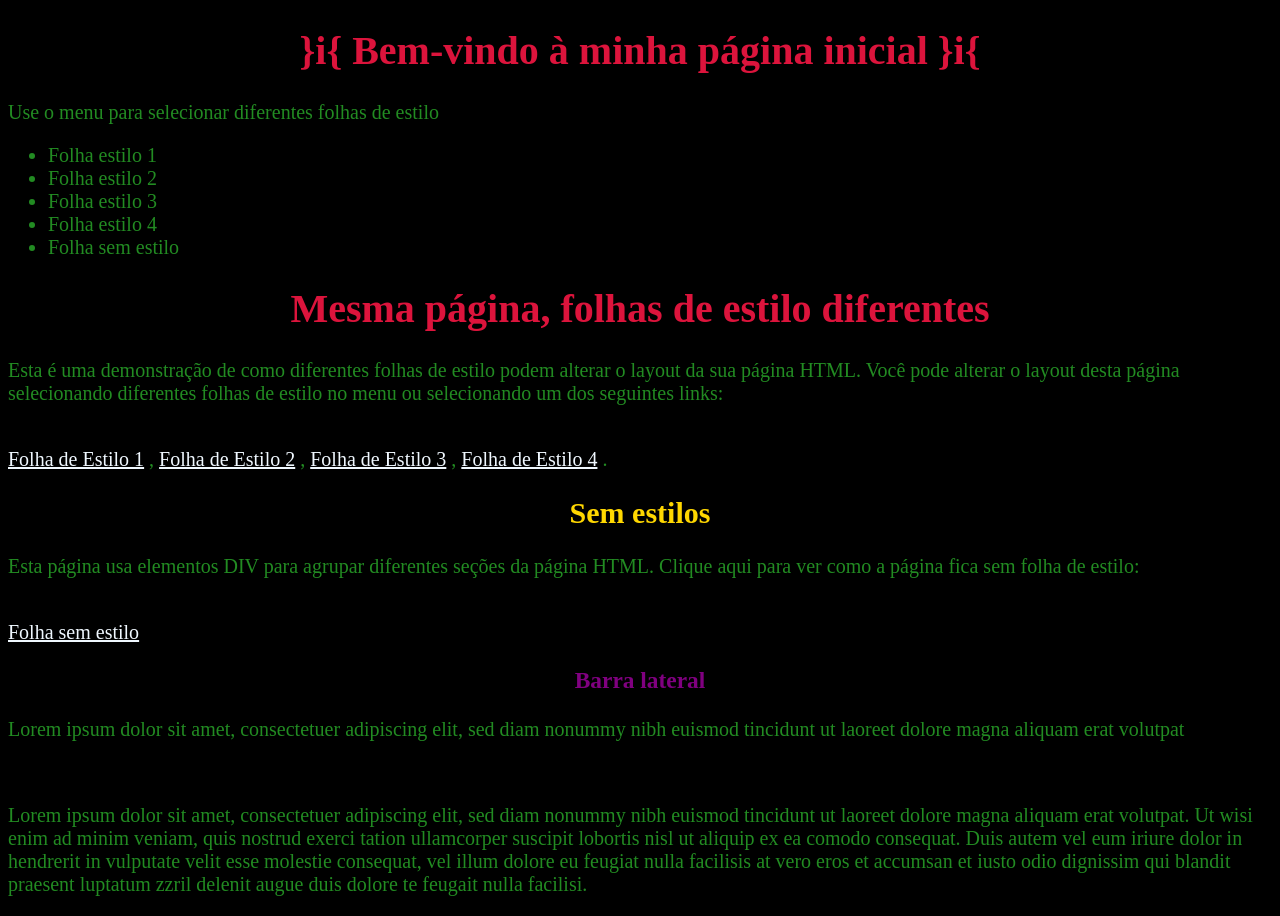
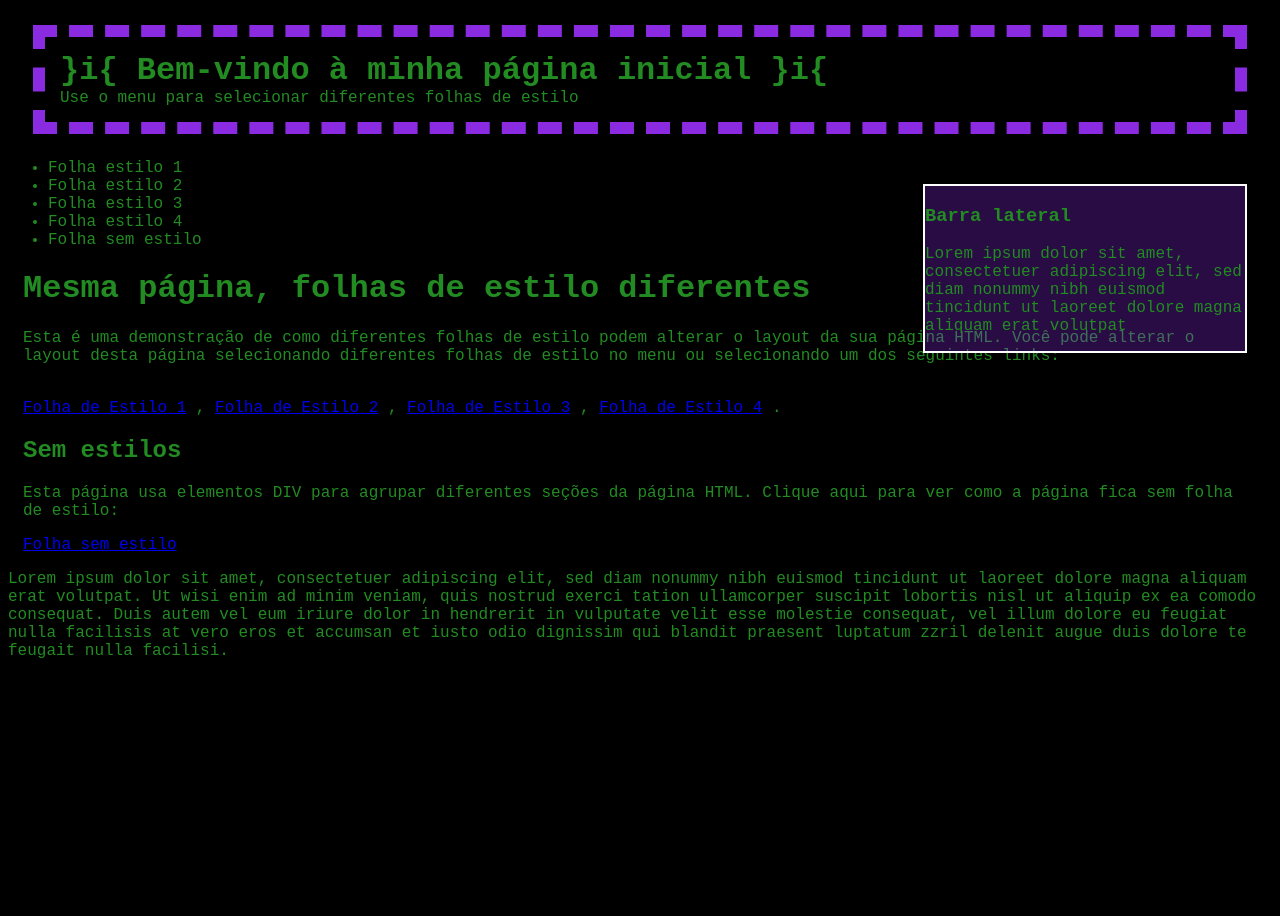
Before and after one commit to aiyra-almeida/QUA207.082-AIYRA, a plain HTML site: page quatro_estilos/index.html in a window 1280 px wide. After the commit the page ends 800 px from the top, so only its background shows below. Drawn offline with Linux system fonts and the light colour scheme.

Commit message:
atualizações do estilo4

```diff
--- /dev/null
+++ b/quatro_estilos/CSS/Estilo3.css
@@ -0,0 +1,24 @@
+body{
+background-color: rgba(247, 7, 7, 0.76);
+color: rgb(11, 1, 19);
+font: 20px "currier new";
+}
+
+a{
+color:aliceblue;
+font:16px;
+}
+h1{
+color:rgb(130, 20, 220);
+text-align: center
+}
+
+h2{
+color:gold;
+text-align: center;
+}
+
+h3{
+    color:rgb(250, 153, 8);
+    text-align: center;
+    }
--- a/quatro_estilos/CSS/Estilo4.css
+++ b/quatro_estilos/CSS/Estilo4.css
@@ -1,15 +1,50 @@
 body{
 background-color: black;
 color: forestgreen;
-font: 20px "currier new";
+font: 100% "Courier New";
 }
 
-a{
+#top{
+    padding: 15px;
+    border: 12px dashed blueviolet;
+    margin: 25px;
+}
+#top h1, #top p{
+    margin: 0px;
+}
+
+li:hover{
+    color: azure;
+    cursor: pointer;
+}
+
+#menubar{
+    background-color: black
+}
+
+#main{
+    margin: 15px;
+}
+
+.wrapper{
+    position: relative;
+}
+#sidebar{
+    background-color: rgba(137, 43, 226, 0.295);
+    position: absolute;
+    right: 0;
+    top: 0;
+    width: 320px;
+    border: 2px, solid white;
+    margin: 25px;
+}
+
+/*a{
 color:aliceblue;
 font:16px;
 }
 h1{
-color:crimson;
+color:rgb(20, 113, 220);
 text-align: center
 }
 
@@ -22,3 +57,4 @@ h3{
     color:purple;
     text-align: center;
     }
+*/
--- a/quatro_estilos/index.html
+++ b/quatro_estilos/index.html
@@ -1,15 +1,24 @@
 <!DOCTYPE html>
 <html lang="pt-br">
+
 <head>
     <meta charset="UTF-8">
     <meta name="viewport" content="width=device-width, initial-scale=1.0">
     <title>Quatro estilos</title>
-<link rel="stylesheet" href="/QUA207.082-AIYRA/quatro_estilos/CSS/Estilo4.css">
+    <link rel="stylesheet" href="/quatro_estilos/CSS/Estilo4.css">
 </head>
+
 <body>
-
+    <div id="top">
         <h1>}i{ Bem-vindo à minha página inicial }i{ </h1>
         <p>Use o menu para selecionar diferentes folhas de estilo</p>
+    </div>
+
+
+    <div class="wrapper">
+
+
+        <div id="menubar">
             <ul>
                 <li>Folha estilo 1</li>
                 <li>Folha estilo 2</li>
@@ -17,30 +26,46 @@
                 <li>Folha estilo 4</li>
                 <li>Folha sem estilo</li>
             </ul>
+        </div>
+
+        <div id="main">
             <h1>Mesma página, folhas de estilo diferentes</h1>
             <p>Esta é uma demonstração de como diferentes folhas de estilo podem alterar o layout
                 da sua página HTML. Você pode alterar o layout desta página selecionando diferentes
                 folhas de estilo no menu ou selecionando um dos seguintes links:</p><br>
 
-<a href="#" >Folha de Estilo 1</a> ,
-<a href="#" >Folha de Estilo 2</a> ,
-<a href="#" >Folha de Estilo 3</a> ,
-<a href="#" >Folha de Estilo 4</a> .
+            <a href="#">Folha de Estilo 1</a> ,
+            <a href="#">Folha de Estilo 2</a> ,
+            <a href="#">Folha de Estilo 3</a> ,
+            <a href="#">Folha de Estilo 4</a> .
 
             <h2>Sem estilos</h2>
-    <p>Esta página usa elementos DIV para agrupar diferentes seções da página HTML.
-    Clique aqui para ver como a página fica sem folha de estilo:</p><br>
-<a href="#" >Folha sem estilo</a>
+            <p>
+                Esta página usa elementos DIV para agrupar diferentes seções da página HTML.
+                Clique aqui para ver como a página fica sem folha de estilo:
+            </p>
+            <a href="#">Folha sem estilo</a>
+        </div>
 
+
+        <div id="sidebar">
             <h3>Barra lateral</h3>
-    <p>Lorem ipsum dolor sit amet, consectetuer adipiscing elit, sed diam nonummy nibh
-    euismod tincidunt ut laoreet dolore magna aliquam erat volutpat</p><br>
-    <p>Lorem ipsum dolor sit amet, consectetuer adipiscing elit, sed diam nonummy nibh euismod
+            <p>
+                Lorem ipsum dolor sit amet, consectetuer adipiscing elit, sed diam nonummy nibh
+                euismod tincidunt ut laoreet dolore magna aliquam erat volutpat
+            </p>
+
+        </div>
+
+    </div>
+    <p>
+        Lorem ipsum dolor sit amet, consectetuer adipiscing elit, sed diam nonummy nibh euismod
         tincidunt ut laoreet dolore magna aliquam erat volutpat. Ut wisi enim ad minim veniam, quis
         nostrud exerci tation ullamcorper suscipit lobortis nisl ut aliquip ex ea comodo consequat.
         Duis autem vel eum iriure dolor in hendrerit in vulputate velit esse molestie consequat, vel
         illum dolore eu feugiat nulla facilisis at vero eros et accumsan et iusto odio dignissim qui
-    blandit praesent luptatum zzril delenit augue duis dolore te feugait nulla facilisi.</p>
+        blandit praesent luptatum zzril delenit augue duis dolore te feugait nulla facilisi.
+    </p>
 
 </body>
 </html>
```
Lines whose indentation alone changed are shown as unchanged.
